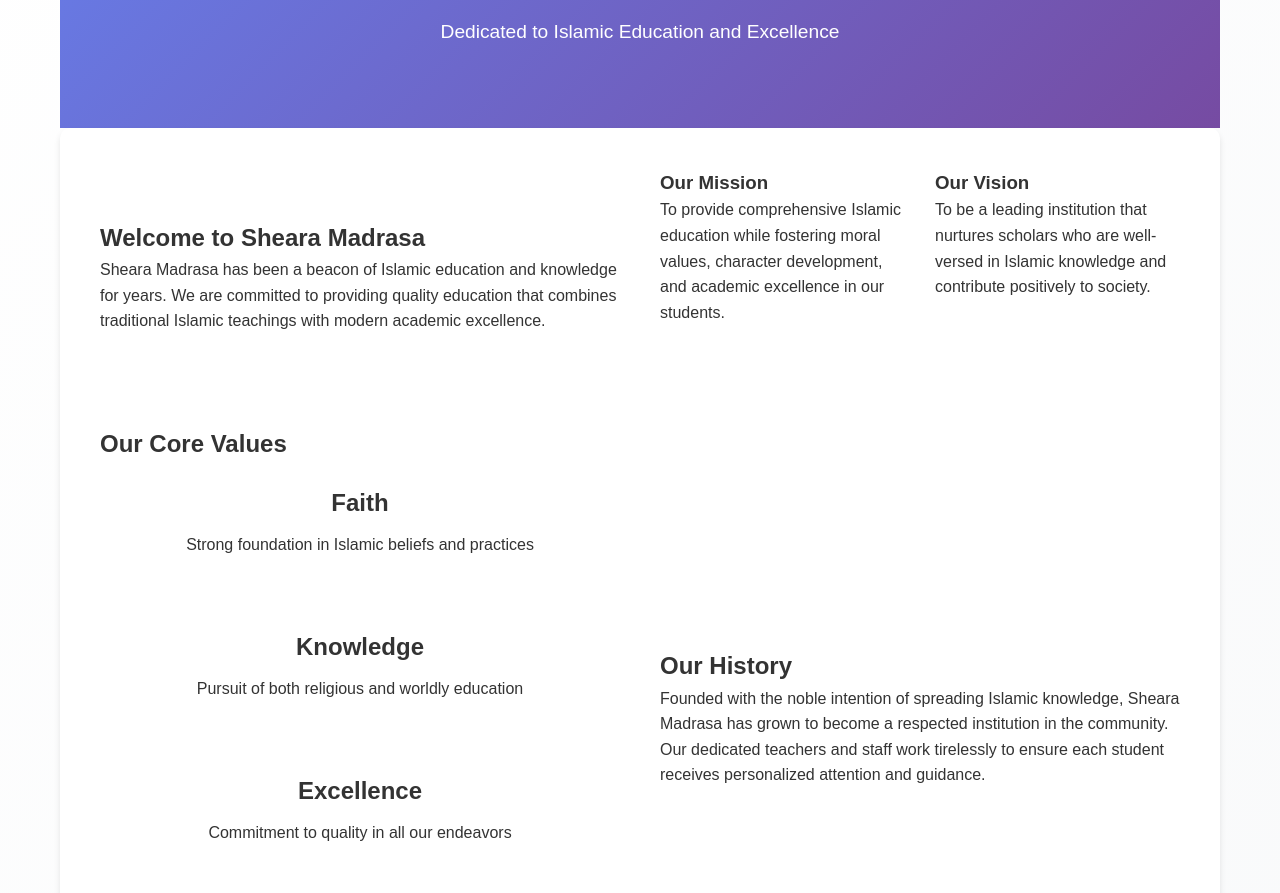
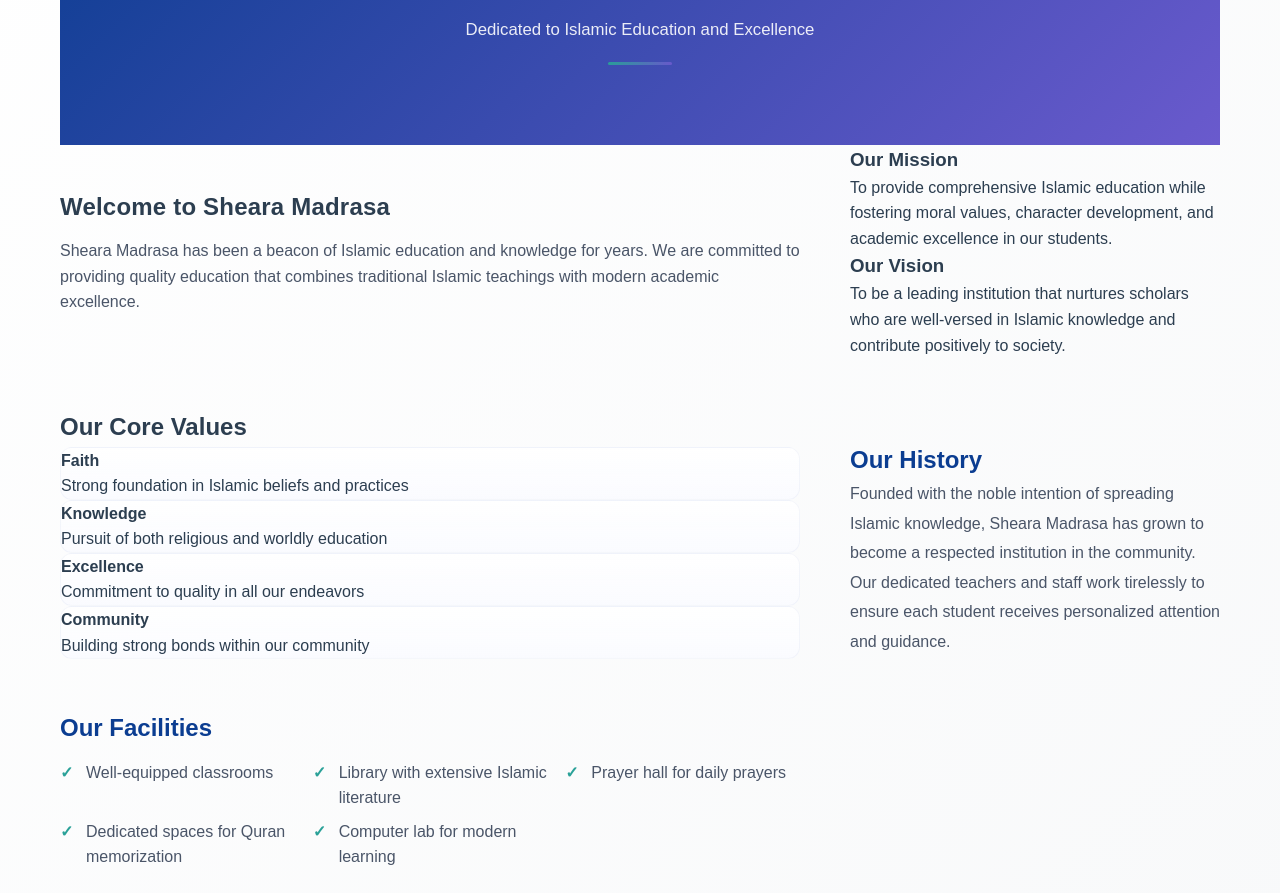
Before and after one commit to asrafulece/sheara_madrasa_website, a plain HTML site: page about_us.html in a window 1280 px wide. Shown: the part 280-1173 px from the top of the page. Drawn offline with Linux system fonts and the light colour scheme.

Commit message:
about us page modified

```diff
--- a/about_us.css
+++ b/about_us.css
@@ -6,17 +6,33 @@
     box-sizing: border-box;
 }
 
+/* Design tokens: centralized color palette for easy adjustments */
+:root {
+    --bg: #f5f7fb;             /* page background */
+    --text: #2c3e50;           /* primary body text */
+    --muted: #4a5568;          /* secondary body text */
+    --muted-2: #6b7280;        /* labels / small text */
+    --primary: #0b3d91;        /* primary brand color (navy) */
+    --primary-2: #6a5acd;      /* secondary brand (indigo) */
+    --accent: #2aa198;         /* accent / teal */
+    --card-bg: #ffffff;        /* card background */
+    --shadow-color: rgba(2, 6, 23, 0.06);
+}
+
 body {
     font-family: 'Arial', sans-serif;
     line-height: 1.6;
-    color: #333;
-    background-color: #f4f4f4;
+    /* Dark slate text for better contrast */
+    color: var(--text);
+    /* Soft neutral background for modern, professional look */
+    background-color: var(--bg);
 }
 
 /* Header Section */
 .about-header {
-    background: linear-gradient(135deg, #667eea 0%, #764ba2 100%);
-    color: white;
+    /* Primary gradient: deep navy -> indigo */
+    background: linear-gradient(135deg, var(--primary) 0%, var(--primary-2) 100%);
+    color: var(--card-bg);
     text-align: center;
     padding: 80px 20px;
 }
@@ -40,120 +56,123 @@ body {
     padding: 40px 20px;
 }
 
-/* About Content Section */
-.about-content {
+/* Layout helpers for About page */
+.about-row {
     display: grid;
-    grid-template-columns: 1fr 1fr;
-    gap: 40px;
-    align-items: center;
-    margin-bottom: 60px;
-    background: white;
-    padding: 40px;
-    border-radius: 10px;
-    box-shadow: 0 4px 6px rgba(0, 0, 0, 0.1);
+    grid-template-columns: repeat(12, 1fr);
+    gap: 20px;
+    align-items: start;
 }
 
-.about-text h2 {
-    font-size: 2.5em;
-    margin-bottom: 20px;
-    color: #667eea;
+.col-6 {
+    grid-column: span 6;
 }
 
-.about-text p {
-    margin-bottom: 15px;
-    text-align: justify;
+.col-12 {
+    grid-column: span 12;
 }
 
-.about-image img {
-    width: 100%;
-    border-radius: 10px;
-    box-shadow: 0 4px 8px rgba(0, 0, 0, 0.2);
+/* --- Visual polish & interactive states for About page --- */
+.about-header h1 {
+    letter-spacing: 1px;
+    text-shadow: 0 2px 12px rgba(11,61,145,0.12);
 }
 
-/* Mission & Vision Section */
-.mission-vision {
-    display: grid;
-    grid-template-columns: repeat(2, 1fr);
-    gap: 30px;
-    margin-bottom: 60px;
+.about-header .subtitle,
+.about-header p {
+    font-size: 1.05rem;
+    max-width: 880px;
+    margin: 0 auto;
+    color: rgba(255,255,255,0.95);
+    opacity: 0.95;
 }
 
-.mission, .vision {
-    background: white;
-    padding: 30px;
-    border-radius: 10px;
-    box-shadow: 0 4px 6px rgba(0, 0, 0, 0.1);
-    text-align: center;
+.about-header .subtitle::after {
+    content: '';
+    display: block;
+    width: 64px;
+    height: 3px;
+    margin: 18px auto 0;
+    border-radius: 3px;
+    background: linear-gradient(90deg, var(--accent), var(--primary-2));
 }
 
-.mission h3, .vision h3 {
-    font-size: 2em;
-    margin-bottom: 15px;
-    color: #667eea;
+.about-intro h2 {
+    font-weight: 700;
+    letter-spacing: 0.2px;
 }
 
-.mission p, .vision p {
-    text-align: justify;
+.about-intro p {
+    margin-top: 12px;
+    color: var(--muted);
 }
 
-/* Values Section */
-.values {
-    background: white;
-    padding: 40px;
-    border-radius: 10px;
-    box-shadow: 0 4px 6px rgba(0, 0, 0, 0.1);
-    margin-bottom: 60px;
+.mission-box, .vision-box {
+    transition: transform 220ms ease, box-shadow 220ms ease;
 }
 
-.values h2 {
-    text-align: center;
-    font-size: 2.5em;
-    margin-bottom: 30px;
-    color: #667eea;
-}
-
-.values-grid {
-    display: grid;
-    grid-template-columns: repeat(auto-fit, minmax(250px, 1fr));
-    gap: 30px;
+.mission-box:hover, .vision-box:hover {
+    transform: translateY(-6px);
+    box-shadow: 0 14px 40px rgba(11,61,145,0.08);
 }
 
 .value-item {
-    text-align: center;
-    padding: 20px;
+    background: linear-gradient(180deg, rgba(255,255,255,0.9), rgba(250,251,255,1));
+    border: 1px solid rgba(11,61,145,0.04);
+    border-radius: 12px;
+    transition: transform 200ms ease, box-shadow 200ms ease;
 }
 
-.value-item i {
-    font-size: 3em;
-    color: #764ba2;
-    margin-bottom: 15px;
+.value-item:hover {
+    transform: translateY(-8px);
+    box-shadow: 0 18px 40px rgba(11,61,145,0.06);
 }
 
-.value-item h4 {
-    font-size: 1.5em;
-    margin-bottom: 10px;
-    color: #333;
+.history-section {
+    margin-top: 30px;
 }
 
-/* Responsive Design */
-@media (max-width: 768px) {
-    .about-header h1 {
-        font-size: 2em;
-    }
+.history-section h2, .facilities-section h2 {
+    color: var(--primary);
+}
 
-    .about-content {
-        grid-template-columns: 1fr;
-    }
+.history-section p {
+    color: var(--muted);
+    line-height: 1.85;
+}
 
-    .mission-vision {
-        grid-template-columns: 1fr;
-    }
+.facilities-section ul {
+    list-style: none;
+    padding-left: 0;
+    margin-top: 12px;
+    display: grid;
+    grid-template-columns: repeat(auto-fit, minmax(220px, 1fr));
+    gap: 8px 18px;
+}
 
-    .about-text h2 {
-        font-size: 2em;
-    }
+.facilities-section li {
+    position: relative;
+    padding-left: 26px;
+    color: var(--muted);
+}
 
-    .values h2 {
-        font-size: 2em;
-    }
+.facilities-section li::before {
+    content: '\2713'; /* check mark */
+    position: absolute;
+    left: 0;
+    top: 0;
+    color: var(--accent);
+    font-weight: 700;
 }
+
+/* Small polish for links in the about page */
+.about-section a {
+    color: var(--primary);
+    text-decoration: none;
+    border-bottom: 1px dashed rgba(11,61,145,0.12);
+}
+
+.about-section a:hover {
+    color: var(--primary-2);
+    border-bottom-style: solid;
+}
```
Also changed, not shown: index.html (+1 -1 lines).
